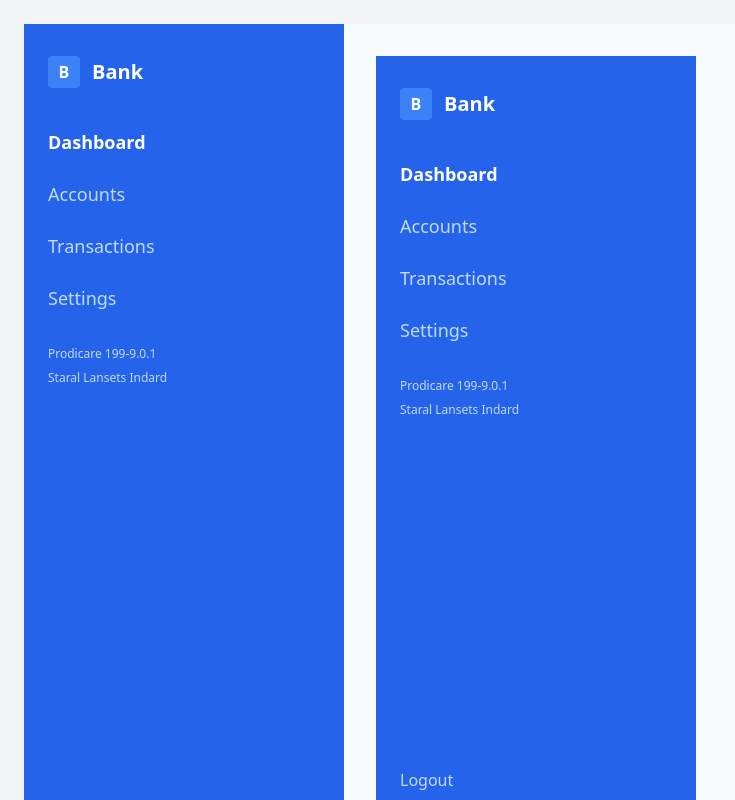
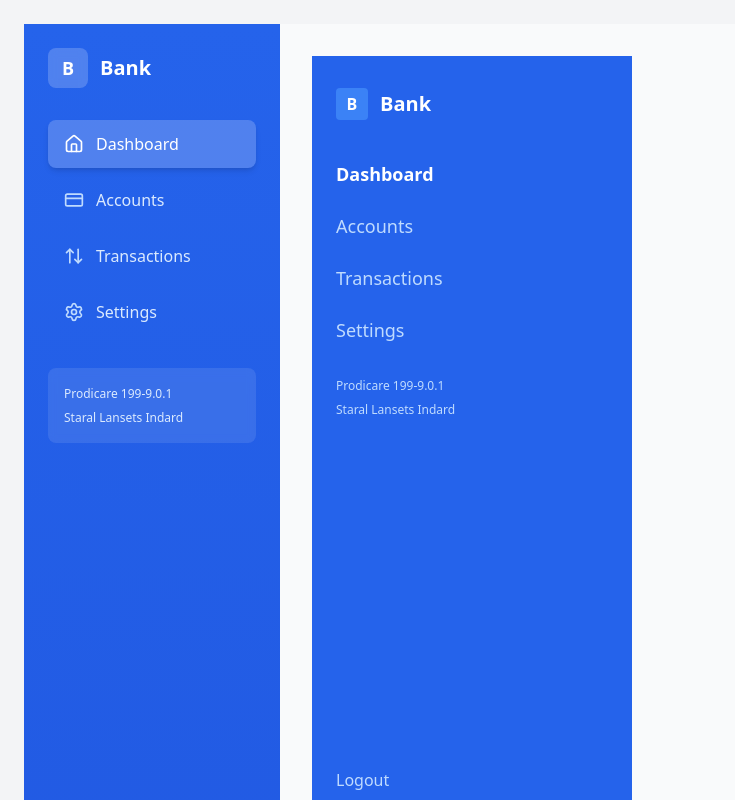
Before and after one commit to BlueColour2589/dkb-banking, a Next.js app in the folder frontend/: page /dashboard in a window 1280 px wide. Shown: the whole page, without its empty margins (0-735 px from the left). Built offline with nearby package versions, Linux system fonts and the light colour scheme; no server answers.

Commit message:
Update Sidebar.tsx

```diff
--- a/frontend/components/Sidebar/Sidebar.tsx
+++ b/frontend/components/Sidebar/Sidebar.tsx
@@ -1,14 +1,14 @@
 'use client';
 import Link from 'next/link';
 import { usePathname } from 'next/navigation';
-import { X } from 'lucide-react';
+import { X, Home, CreditCard, ArrowUpDown, Settings, LogOut } from 'lucide-react';
 import { SidebarProps, NavItem } from '@/types/dashboard';
 
 const navItems: NavItem[] = [
-  { label: 'Dashboard', href: '/dashboard' },
-  { label: 'Accounts', href: '/accounts' },
-  { label: 'Transactions', href: '/transactions' },
-  { label: 'Settings', href: '/settings' },
+  { label: 'Dashboard', href: '/dashboard', icon: Home },
+  { label: 'Accounts', href: '/accounts', icon: CreditCard },
+  { label: 'Transactions', href: '/transactions', icon: ArrowUpDown },
+  { label: 'Settings', href: '/settings', icon: Settings },
 ];
 
 export default function Sidebar({ isOpen, setIsOpen }: SidebarProps) {
@@ -22,17 +22,13 @@ export default function Sidebar({ isOpen, setIsOpen }: SidebarProps) {
     setIsOpen(false);
   };
 
-  const handleOverlayClick = (): void => {
-    setIsOpen(false);
-  };
-
   return (
     <>
-      {/* Mobile Overlay */}
+      {/* Mobile Overlay - Only show on mobile when sidebar is open */}
       {isOpen && (
         <div
           className="fixed inset-0 bg-black bg-opacity-50 z-40 lg:hidden"
-          onClick={handleOverlayClick}
+          onClick={() => setIsOpen(false)}
           role="button"
           tabIndex={0}
           aria-label="Close sidebar"
@@ -42,19 +38,20 @@ export default function Sidebar({ isOpen, setIsOpen }: SidebarProps) {
       {/* Sidebar */}
       <aside className={`
         fixed lg:static inset-y-0 left-0 z-50
-        w-80 bg-blue-600 text-white min-h-screen
-        px-6 py-8 flex flex-col justify-between
+        w-64 bg-gradient-to-b from-blue-600 to-blue-700 text-white min-h-screen
+        px-6 py-6 flex flex-col justify-between
         transform transition-transform duration-300 ease-in-out
+        shadow-xl lg:shadow-none
         ${isOpen ? 'translate-x-0' : '-translate-x-full'}
         lg:translate-x-0
       `}>
-        <div>
+        <div className="flex-1">
           {/* Header */}
-          <div className="mb-10">
-            <div className="flex items-center justify-between mb-2">
+          <div className="mb-8">
+            <div className="flex items-center justify-between mb-6">
               <div className="flex items-center space-x-3">
-                <div className="w-8 h-8 bg-blue-500 rounded flex items-center justify-center">
-                  <span className="text-white font-bold">B</span>
+                <div className="w-10 h-10 bg-white bg-opacity-20 rounded-lg flex items-center justify-center backdrop-blur-sm">
+                  <span className="text-white font-bold text-lg">B</span>
                 </div>
                 <h1 className="text-xl font-bold text-white">Bank</h1>
               </div>
@@ -62,7 +59,7 @@ export default function Sidebar({ isOpen, setIsOpen }: SidebarProps) {
               <button
                 type="button"
                 onClick={handleCloseClick}
-                className="lg:hidden p-2 text-white hover:bg-blue-500 rounded focus:outline-none focus:ring-2 focus:ring-white"
+                className="lg:hidden p-2 text-white hover:bg-white hover:bg-opacity-20 rounded-lg transition-all duration-200 focus:outline-none focus:ring-2 focus:ring-white focus:ring-opacity-50"
                 aria-label="Close sidebar"
               >
                 <X size={20} />
@@ -71,44 +68,66 @@ export default function Sidebar({ isOpen, setIsOpen }: SidebarProps) {
           </div>
 
           {/* Navigation */}
-          <nav className="space-y-6" role="navigation">
+          <nav className="space-y-2" role="navigation">
             {navItems.map((item: NavItem) => {
               const isActive = pathname === item.href;
+              const IconComponent = item.icon;
+
               return (
                 <Link
                   key={item.href}
                   href={item.href}
                   onClick={handleLinkClick}
-                  className={`flex items-center space-x-3 text-lg transition-colors duration-200 ${
-                    isActive
-                      ? 'text-white font-semibold'
-                      : 'text-blue-200 hover:text-white'
-                  }`}
+                  className={`
+                    flex items-center space-x-3 px-4 py-3 rounded-lg
+                    transition-all duration-200 group
+                    ${isActive
+                      ? 'bg-white bg-opacity-20 text-white font-semibold shadow-md'
+                      : 'text-blue-100 hover:bg-white hover:bg-opacity-10 hover:text-white'
+                    }
+                  `}
                 >
-                  <span>{item.label}</span>
+                  {IconComponent && (
+                    <IconComponent
+                      size={20}
+                      className={`
+                        transition-transform duration-200 group-hover:scale-110
+                        ${isActive ? 'text-white' : 'text-blue-200'}
+                      `}
+                    />
+                  )}
+                  <span className="font-medium">{item.label}</span>
                 </Link>
               );
             })}
           </nav>
 
           {/* Session Info */}
-          <div className="mt-8 space-y-1 text-xs text-blue-200">
-            <p>Prodicare 199-9.0.1</p>
-            <p>Staral Lansets Indard</p>
+          <div className="mt-8 p-4 bg-white bg-opacity-10 rounded-lg backdrop-blur-sm">
+            <div className="space-y-1 text-xs text-blue-100">
+              <p className="font-medium">Prodicare 199-9.0.1</p>
+              <p>Staral Lansets Indard</p>
+            </div>
           </div>
         </div>
 
-        {/* Logout */}
-        <div>
+        {/* Bottom Section */}
+        <div className="border-t border-white border-opacity-20 pt-4 mt-6">
+          {/* Logout */}
           <Link
             href="/logout"
             onClick={handleLinkClick}
-            className="flex items-center space-x-3 text-blue-200 hover:text-white transition-colors duration-200"
+            className="flex items-center space-x-3 px-4 py-3 text-blue-100 hover:bg-white hover:bg-opacity-10 hover:text-white transition-all duration-200 rounded-lg group"
           >
-            <span>Logout</span>
+            <LogOut
+              size={20}
+              className="text-blue-200 transition-transform duration-200 group-hover:scale-110"
+            />
+            <span className="font-medium">Logout</span>
           </Link>
+
           {/* Footer */}
-          <div className="text-xs text-blue-300 mt-4">
+          <div className="text-xs text-blue-300 mt-4 px-4 opacity-75">
             Version 1.0.0
           </div>
         </div>
```
